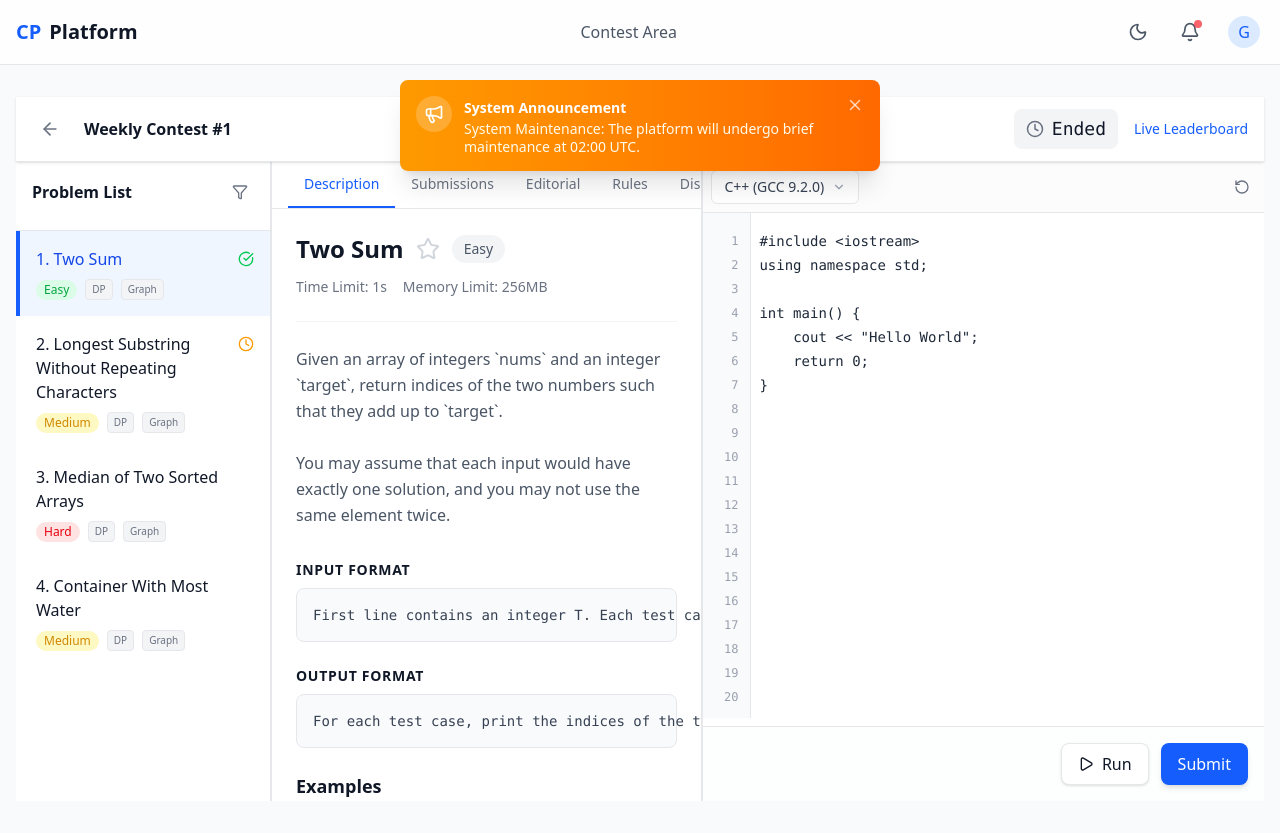
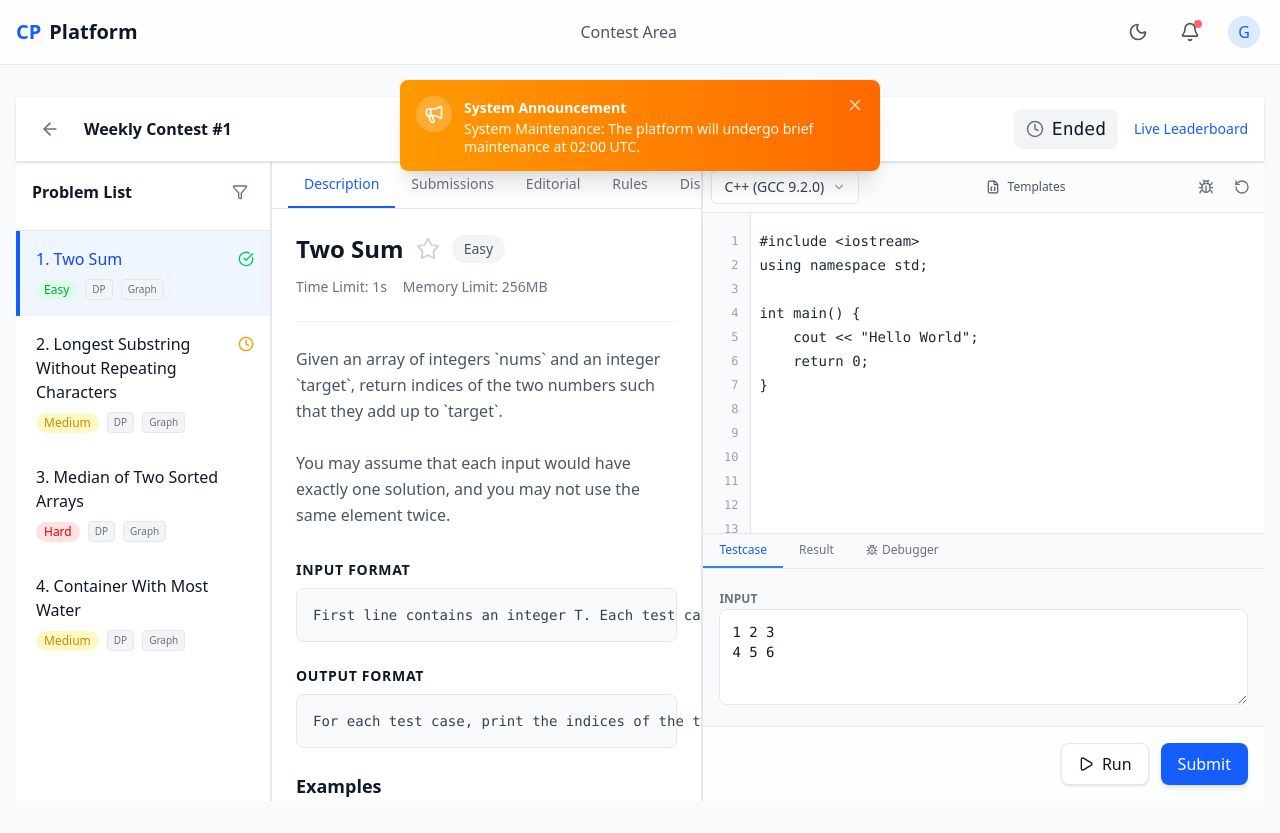
Before and after one commit to shivam543210/Leader-board, a React (Vite) app in the folder frontend/: page /contest/1 in a window 1280 px wide. Built offline with nearby package versions, Linux system fonts and the light colour scheme.

Commit message:
update frontend

```diff
--- a/frontend/src/components/contest/CodeEditor.jsx
+++ b/frontend/src/components/contest/CodeEditor.jsx
@@ -1,5 +1,5 @@
 import React, { useState, useEffect } from 'react';
-import { Play, RotateCcw, ChevronDown, CheckCircle, AlertTriangle, XCircle, Clock } from 'lucide-react';
+import { Play, RotateCcw, ChevronDown, CheckCircle, AlertTriangle, XCircle, Clock, Bug, FileJson } from 'lucide-react';
 import Button from '../ui/Button';
 
 const LANGUAGES = [
@@ -50,6 +50,13 @@ const CodeEditor = ({ onRun, onSubmit, isSubmitting, verdict }) => {
         );
     };
 
+    const [activeTab, setActiveTab] = useState('testcase'); // 'testcase' | 'result'
+    const [customInput, setCustomInput] = useState('1 2 3\n4 5 6');
+
+    useEffect(() => {
+        if (verdict) setActiveTab('result');
+    }, [verdict]);
+
     return (
         <div className="flex flex-col h-full bg-white dark:bg-gray-900 border-l border-gray-200 dark:border-gray-800">
             {/* Toolbar */}
@@ -59,9 +66,6 @@ const CodeEditor = ({ onRun, onSubmit, isSubmitting, verdict }) => {
                         {LANGUAGES.find(l => l.id === language)?.name}
                         <ChevronDown size={14} className="text-gray-400" />
                     </button>
-                    {/* Dropdown would go here, simplified for demo using native select opacity 0 overlay or custom popper.
-                        For now just a native select on top for functionality.
-                    */}
                     <select
                         value={language}
                         onChange={(e) => setLanguage(e.target.value)}
@@ -73,7 +77,32 @@ const CodeEditor = ({ onRun, onSubmit, isSubmitting, verdict }) => {
                     </select>
                 </div>
 
+                {/* Feature 23: Code Templates */}
+                <button
+                    onClick={() => {
+                        const saved = localStorage.getItem(`template_${language}`);
+                        if (saved) {
+                            if (window.confirm('Load saved template? This will replace current code.')) {
+                                setCode(saved);
+                            }
+                        } else {
+                            localStorage.setItem(`template_${language}`, code);
+                            alert('Current code saved as default template for ' + language);
+                        }
+                    }}
+                    className="flex items-center gap-2 px-3 py-1.5 text-xs font-medium text-gray-600 dark:text-gray-300 hover:bg-gray-100 dark:hover:bg-gray-700 rounded-md transition-colors"
+                >
+                    <FileJson size={14} /> Templates
+                </button>
+
                 <div className="flex gap-2">
+                    <button
+                         onClick={() => setActiveTab('debugger')}
+                         className="p-1.5 text-gray-500 hover:text-purple-600 dark:text-gray-400 dark:hover:text-purple-400 transition-colors"
+                         title="Debug"
+                    >
+                        <Bug size={16} />
+                    </button>
                     <button
                          onClick={() => setCode(CODE_TEMPLATES[language])}
                          className="p-1.5 text-gray-500 hover:text-blue-600 dark:text-gray-400 dark:hover:text-blue-400 transition-colors"
@@ -85,7 +114,7 @@ const CodeEditor = ({ onRun, onSubmit, isSubmitting, verdict }) => {
             </div>
 
             {/* Editor Area */}
-            <div className="flex-1 relative font-mono text-sm group">
+            <div className="flex-1 relative font-mono text-sm group border-b border-gray-200 dark:border-gray-800">
                 {/* Line Numbers */}
                 <div className="absolute left-0 top-0 bottom-0 w-12 bg-gray-50 dark:bg-gray-900 border-r border-gray-200 dark:border-gray-800 flex flex-col items-end pt-4 pr-3 text-gray-400 select-none overflow-hidden text-xs">
                     {Array.from({ length: Math.max(lines, 20) }).map((_, i) => (
@@ -102,16 +131,90 @@ const CodeEditor = ({ onRun, onSubmit, isSubmitting, verdict }) => {
                 />
             </div>
 
-            {/* Verdict Display */}
-            <div className="px-4 pt-2">
-                <VerdictBanner status={verdict} />
+            {/* Bottom Panel (Testcase/Result) */}
+            <div className={`flex flex-col bg-gray-50 dark:bg-gray-900 transition-all duration-300 ${activeTab === 'debugger' ? 'h-64' : 'h-48'}`}>
+                <div className="flex border-b border-gray-200 dark:border-gray-800">
+                    <button
+                        onClick={() => setActiveTab('testcase')}
+                        className={`px-4 py-2 text-xs font-medium border-b-2 transition-colors ${activeTab === 'testcase' ? 'border-blue-500 text-blue-600 dark:text-blue-400' : 'border-transparent text-gray-500 hover:text-gray-700'}`}
+                    >
+                        Testcase
+                    </button>
+                    <button
+                        onClick={() => setActiveTab('result')}
+                        className={`px-4 py-2 text-xs font-medium border-b-2 transition-colors ${activeTab === 'result' ? 'border-blue-500 text-blue-600 dark:text-blue-400' : 'border-transparent text-gray-500 hover:text-gray-700'}`}
+                    >
+                        Result
+                    </button>
+                    <button
+                        onClick={() => setActiveTab('debugger')}
+                        className={`px-4 py-2 text-xs font-medium border-b-2 transition-colors flex items-center gap-1 ${activeTab === 'debugger' ? 'border-purple-500 text-purple-600 dark:text-purple-400' : 'border-transparent text-gray-500 hover:text-gray-700'}`}
+                    >
+                        <Bug size={12} /> Debugger
+                    </button>
+                </div>
+
+                <div className="flex-1 overflow-auto p-4">
+                    {activeTab === 'testcase' && (
+                        <div className="space-y-2">
+                             <label className="text-xs font-bold text-gray-500 uppercase">Input</label>
+                             <textarea
+                                value={customInput}
+                                onChange={(e) => setCustomInput(e.target.value)}
+                                className="w-full h-24 bg-white dark:bg-gray-800 border border-gray-200 dark:border-gray-700 rounded-lg p-3 text-sm font-mono focus:ring-2 focus:ring-blue-500 focus:outline-none"
+                                placeholder="Enter custom input here..."
+                             />
+                        </div>
+                    )}
+
+                    {activeTab === 'result' && (
+                        <div>
+                             {verdict ? (
+                                <VerdictBanner status={verdict} />
+                             ) : (
+                                <div className="text-sm text-gray-500 italic">Run code to see results</div>
+                             )}
+                        </div>
+                    )}
+
+                    {activeTab === 'debugger' && (
+                        <div className="grid grid-cols-2 gap-4 h-full">
+                            <div className="bg-white dark:bg-gray-800 border border-gray-200 dark:border-gray-700 rounded-lg p-3">
+                                <h4 className="text-xs font-bold text-gray-500 uppercase mb-2">Variables</h4>
+                                <table className="w-full text-xs text-left">
+                                    <thead>
+                                        <tr className="border-b dark:border-gray-700 text-gray-400">
+                                            <th className="pb-1">Name</th>
+                                            <th className="pb-1">Value</th>
+                                        </tr>
+                                    </thead>
+                                    <tbody className="font-mono">
+                                        <tr><td className="py-1 text-purple-600">i</td><td className="text-gray-700 dark:text-gray-300">0</td></tr>
+                                        <tr><td className="py-1 text-purple-600">nums</td><td className="text-gray-700 dark:text-gray-300">[2, 7, 11, 15]</td></tr>
+                                        <tr><td className="py-1 text-purple-600">target</td><td className="text-gray-700 dark:text-gray-300">9</td></tr>
+                                    </tbody>
+                                </table>
+                            </div>
+                            <div className="bg-white dark:bg-gray-800 border border-gray-200 dark:border-gray-700 rounded-lg p-3">
+                                <h4 className="text-xs font-bold text-gray-500 uppercase mb-2">Call Stack</h4>
+                                <div className="space-y-1 text-xs font-mono">
+                                    <div className="bg-purple-50 dark:bg-purple-900/20 text-purple-700 dark:text-purple-300 px-2 py-1 rounded">twoSum (line 12)</div>
+                                    <div className="text-gray-500 px-2">main (line 24)</div>
+                                </div>
+                            </div>
+                        </div>
+                    )}
+                </div>
             </div>
 
             {/* Actions */}
             <div className="p-4 border-t border-gray-200 dark:border-gray-800 flex justify-end gap-3 bg-gray-50/30 dark:bg-gray-800/10">
                 <Button
                     variant="secondary"
-                    onClick={() => onRun(code)}
+                    onClick={() => {
+                        setActiveTab('result');
+                        onRun(code, customInput);
+                    }}
                     disabled={isSubmitting}
                     className="!py-2"
                 >
```
